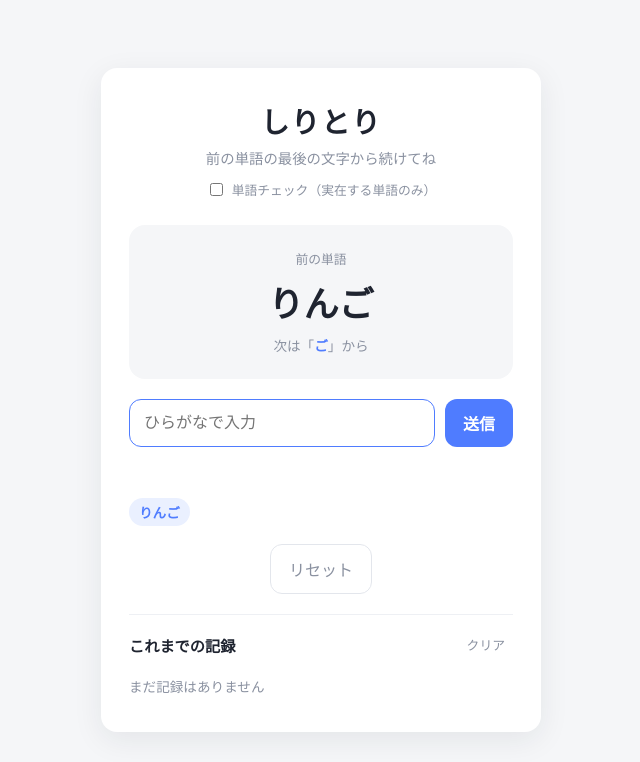
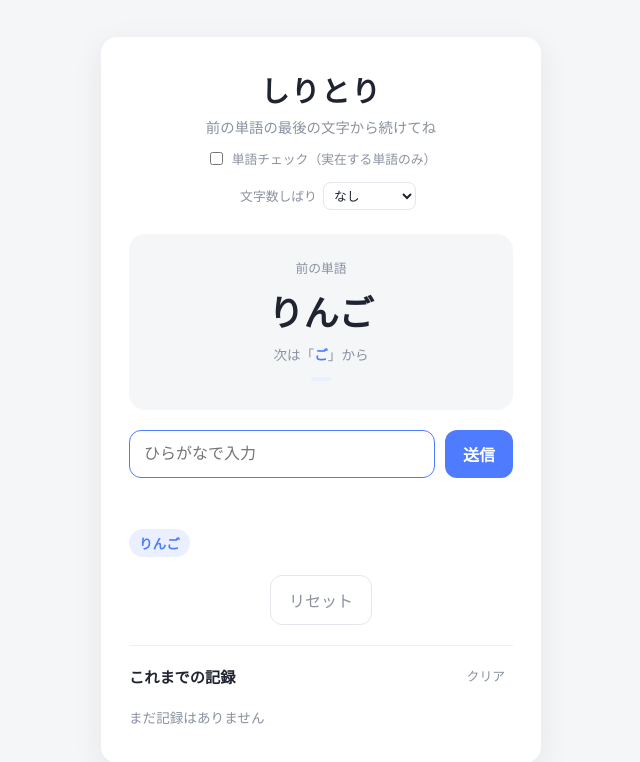
Before and after one commit to shitake-zense/shiritori-app, a plain HTML site: page index.html in a window 1280 px wide. Shown: the whole page, without its empty margins (319-959 px from the left). Drawn offline with Linux system fonts and the light colour scheme.

Commit message:
feat: 独自縛りルール「文字数しばり（N文字以上）」を追加
- game.js: judgeにopts.minLengthを注入（{ok,reason?,end?}契約は維持）
- index.html/main.js: 文字数セレクタとboard__ruleの縛り表示
- css: select・縛りバッジのスタイル

Co-Authored-By: Claude Opus 4.8 <noreply@anthropic.com>

```diff
--- a/css/style.css
+++ b/css/style.css
@@ -48,6 +48,26 @@ body {
 .toggle[data-state="loading"] span::after { content: "（辞書読込中…）"; }
 .toggle[data-state="error"] span::after { content: "（辞書読込失敗）"; color: var(--error); }
 
+.select {
+  display: inline-flex;
+  align-items: center;
+  gap: 6px;
+  margin: 12px 0 0 14px;
+  font-size: 0.8rem;
+  color: var(--muted);
+  cursor: pointer;
+}
+.select select {
+  font: inherit;
+  color: var(--text);
+  padding: 3px 6px;
+  border: 1.5px solid #e3e6ec;
+  border-radius: 8px;
+  background: var(--card);
+  cursor: pointer;
+}
+.select select:focus { outline: none; border-color: var(--accent); }
+
 .board {
   text-align: center;
   padding: 24px;
@@ -59,6 +79,16 @@ body {
 .board__word { margin: 8px 0; font-size: 2.2rem; font-weight: 700; }
 .board__next { margin: 0; color: var(--muted); font-size: 0.85rem; }
 .board__next span { color: var(--accent); font-weight: 700; }
+.board__rule {
+  display: inline-block;
+  margin: 10px 0 0;
+  padding: 2px 10px;
+  background: #eaf0ff;
+  color: var(--accent);
+  border-radius: 999px;
+  font-size: 0.75rem;
+  font-weight: 600;
+}
 
 .input { display: flex; gap: 10px; margin-bottom: 14px; }
 .input__field {
--- a/index.html
+++ b/index.html
@@ -15,12 +15,22 @@
         <input type="checkbox" id="dictToggle" />
         <span>単語チェック（実在する単語のみ）</span>
       </label>
+      <label class="select">
+        <span>文字数しばり</span>
+        <select id="minLengthSelect">
+          <option value="2">なし</option>
+          <option value="3">3文字以上</option>
+          <option value="4">4文字以上</option>
+          <option value="5">5文字以上</option>
+        </select>
+      </label>
     </header>
 
     <section class="board" aria-live="polite">
       <p class="board__label">前の単語</p>
       <p class="board__word" id="currentWord">―</p>
       <p class="board__next">次は「<span id="nextChar">―</span>」から</p>
+      <p class="board__rule" id="ruleHint" hidden></p>
     </section>
 
     <form class="input" id="wordForm" autocomplete="off">
--- a/js/game.js
+++ b/js/game.js
@@ -36,11 +36,15 @@ export function endsWithN(word) {
  * 入力単語を判定する。
  * @param {object} [opts]
  * @param {(w:string)=>boolean} [opts.isRealWord] 指定時、実在語チェックを行う
+ * @param {number} [opts.minLength] 指定時、この文字数以上の単語のみ許可（文字数しばり）
  * @returns {{ok:boolean, reason?:string, end?:"win"|"lose"}}
  */
 export function judge(word, prevWord, usedSet, opts = {}) {
   if (!isValidInput(word)) {
     return { ok: false, reason: "ひらがな2文字以上で入力してね" };
+  }
+  if (opts.minLength && word.length < opts.minLength) {
+    return { ok: false, reason: `${opts.minLength}文字以上で入力してね（文字数しばり）` };
   }
   if (opts.isRealWord && !opts.isRealWord(word)) {
     return { ok: false, reason: `「${word}」は辞書にない単語です` };
--- a/js/main.js
+++ b/js/main.js
@@ -14,6 +14,8 @@ const el = {
   historyList: document.getElementById("historyList"),
   clearHistoryBtn: document.getElementById("clearHistoryBtn"),
   dictToggle: document.getElementById("dictToggle"),
+  minLengthSelect: document.getElementById("minLengthSelect"),
+  ruleHint: document.getElementById("ruleHint"),
 };
 
 let state;
@@ -32,7 +34,18 @@ function render() {
   el.currentWord.textContent = prev;
   el.nextChar.textContent = lastChar(prev);
   el.input.disabled = state.over;
+  renderRuleHint();
   renderChain();
+}
+
+function renderRuleHint() {
+  const min = Number(el.minLengthSelect.value);
+  if (min > 2) {
+    el.ruleHint.textContent = `しばり: ${min}文字以上`;
+    el.ruleHint.hidden = false;
+  } else {
+    el.ruleHint.hidden = true;
+  }
 }
 
 function renderChain() {
@@ -81,7 +94,10 @@ el.form.addEventListener("submit", (e) => {
 
   const word = el.input.value.trim();
   const prev = state.words[state.words.length - 1];
-  const opts = el.dictToggle.checked ? { isRealWord } : {};
+  const opts = {};
+  if (el.dictToggle.checked) opts.isRealWord = isRealWord;
+  const minLength = Number(el.minLengthSelect.value);
+  if (minLength > 2) opts.minLength = minLength;
   const result = judge(word, prev, state.used, opts);
 
   if (!result.ok) {
@@ -115,6 +131,7 @@ function endGame(result) {
   renderHistory();
 }
 
+el.minLengthSelect.addEventListener("change", renderRuleHint);
 el.resetBtn.addEventListener("click", start);
 el.clearHistoryBtn.addEventListener("click", () => {
   clearHistory();
```
